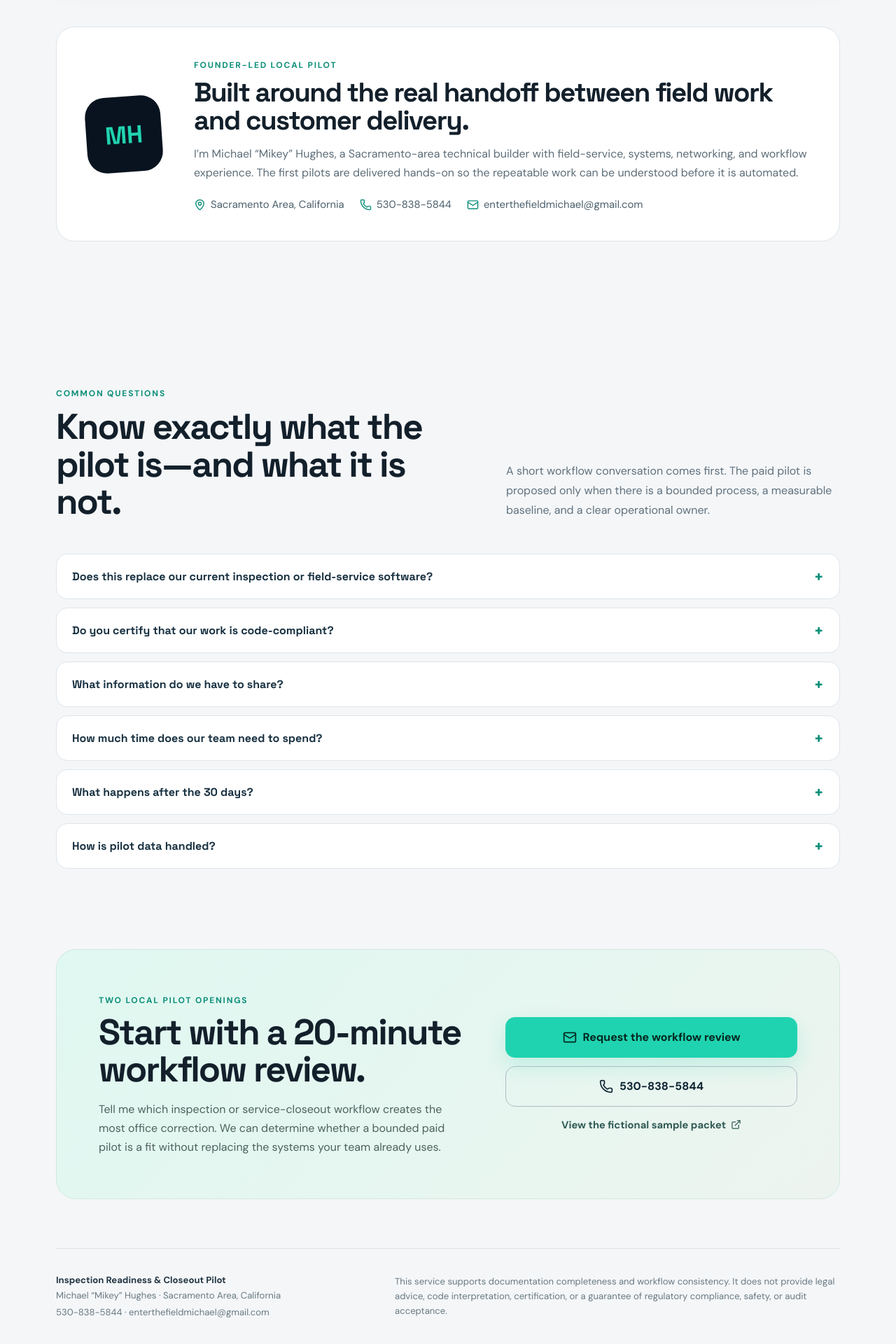
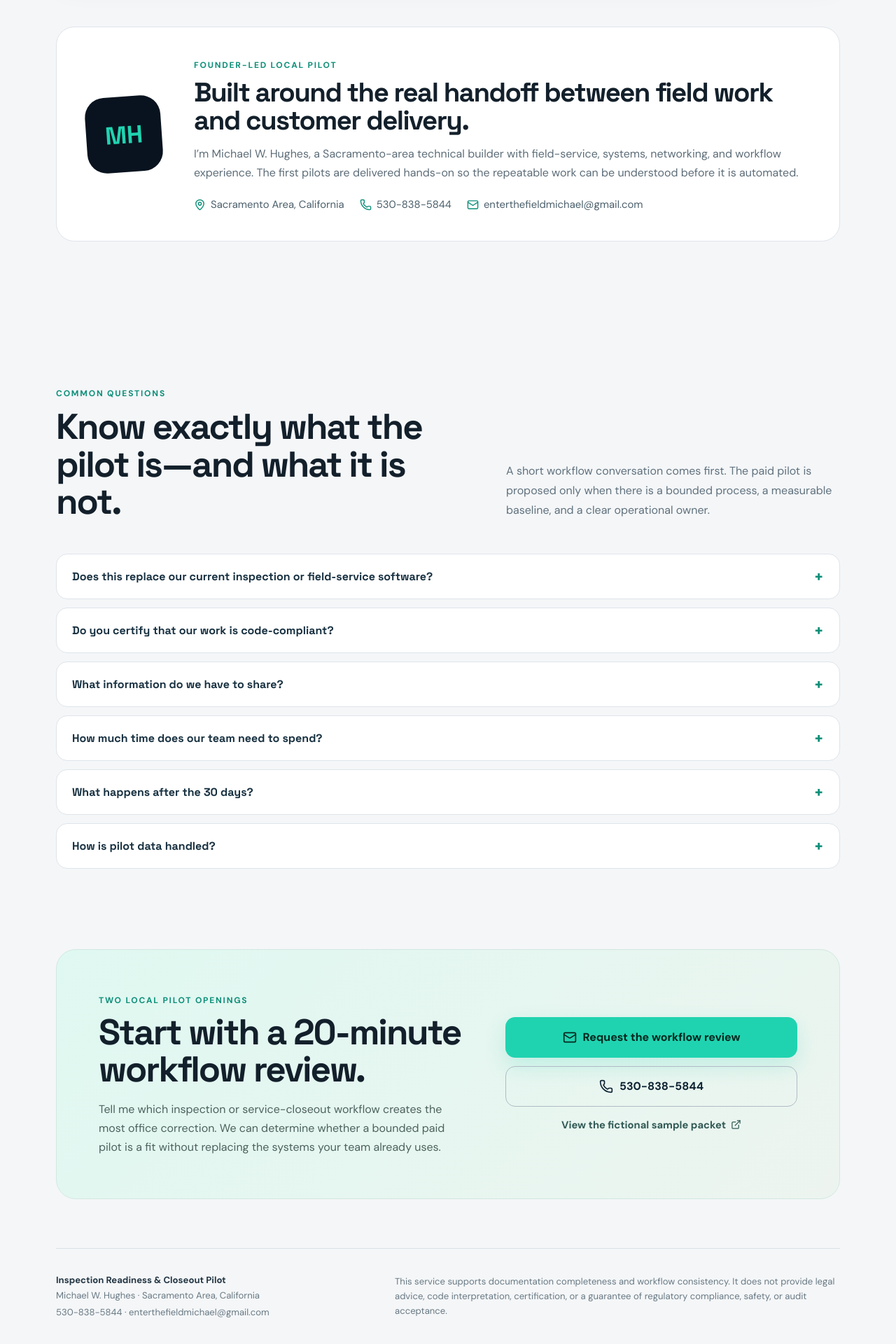
Before and after one commit to MichaelWave369/inspection-closeout-pilot, a React (Vite) app: page / in a window 1280 px wide. Shown: the part 5587-7507 px from the top of the page at 70% size. Built offline with nearby package versions, Linux system fonts and the light colour scheme.

Commit message:
chore: use Michael W. Hughes across landing page

```diff
--- a/src/App.jsx
+++ b/src/App.jsx
@@ -336,7 +336,7 @@ function App() {
             <span className="section-kicker">FOUNDER-LED LOCAL PILOT</span>
             <h2>Built around the real handoff between field work and customer delivery.</h2>
             <p>
-              I’m Michael “Mikey” Hughes, a Sacramento-area technical builder with field-service, systems, networking, and workflow experience. The first pilots are delivered hands-on so the repeatable work can be understood before it is automated.
+              I’m Michael W. Hughes, a Sacramento-area technical builder with field-service, systems, networking, and workflow experience. The first pilots are delivered hands-on so the repeatable work can be understood before it is automated.
             </p>
             <div className="founder-contact">
               <span><MapPin size={17} /> Sacramento Area, California</span>
@@ -387,7 +387,7 @@ function App() {
       <footer>
         <div>
           <strong>Inspection Readiness & Closeout Pilot</strong>
-          <span>Michael “Mikey” Hughes · Sacramento Area, California</span>
+          <span>Michael W. Hughes · Sacramento Area, California</span>
           <span>530-838-5844 · enterthefieldmichael@gmail.com</span>
         </div>
         <p>
```
